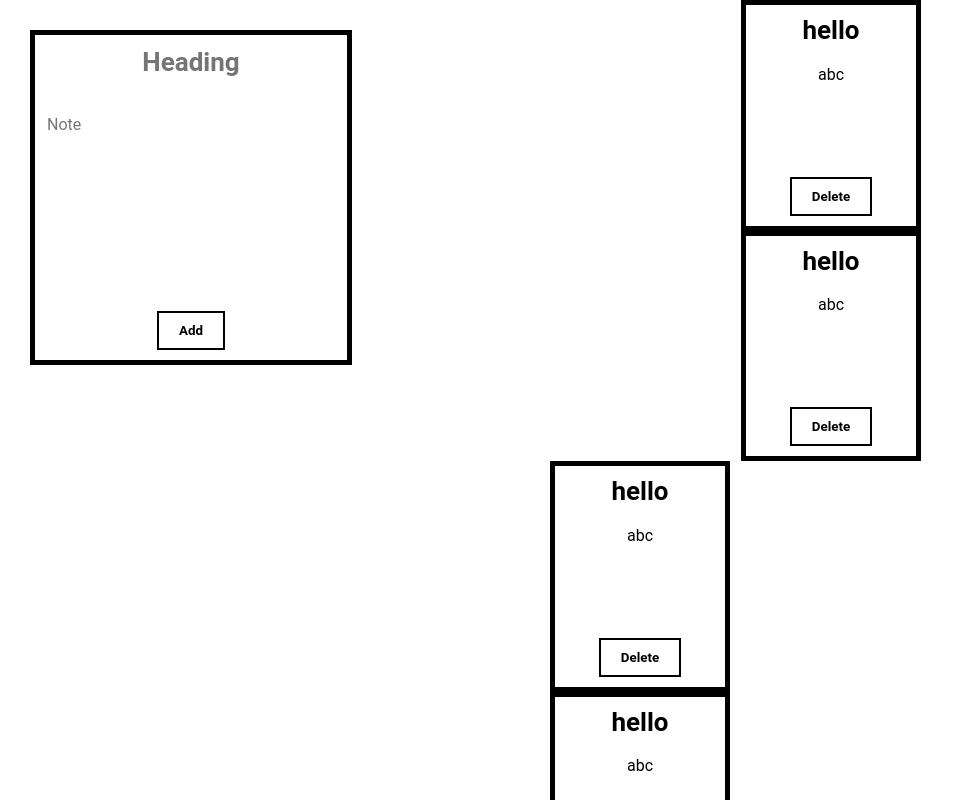
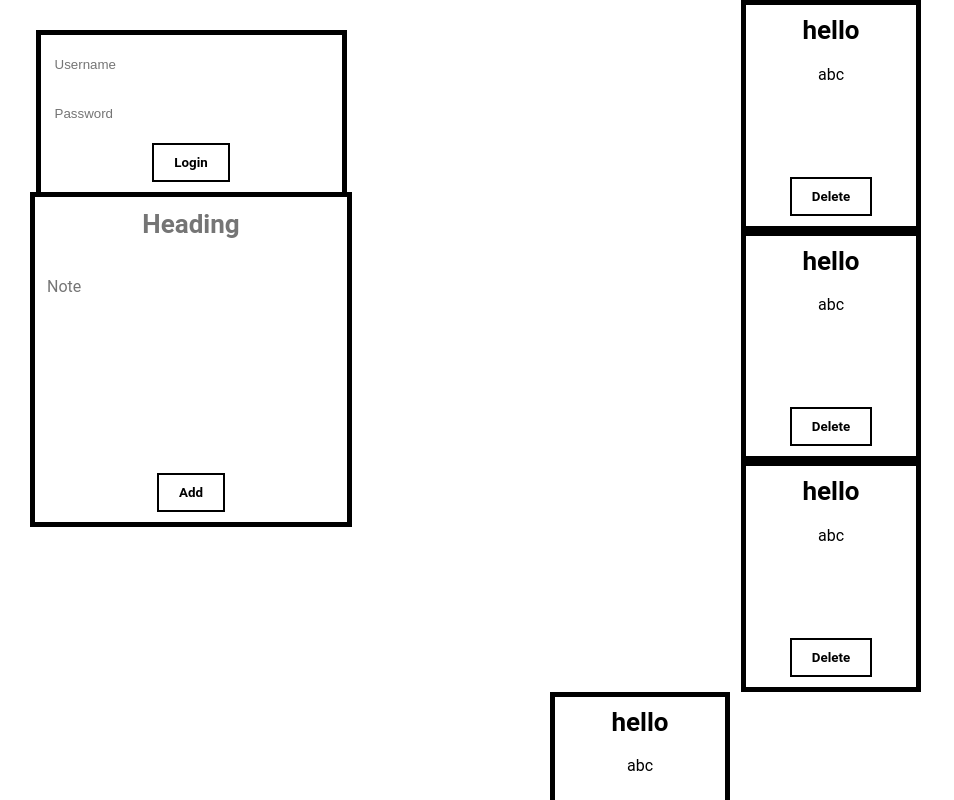
Before and after one commit to bhscomputerscienceclub/coulomb-2021-project, a React (Create React App) app in the folder frontend/: page / in a window 1280 px wide. Shown: the top 800 px of the page, without its empty margins (0-954 px from the left). Built offline with nearby package versions, Linux system fonts and the light colour scheme.

Commit message:
login
jank

```diff
--- a/frontend/src/App.js
+++ b/frontend/src/App.js
@@ -105,6 +105,13 @@ class App extends Component {
     return (
       <div>
         <div className="container1">
+          <div className="login">
+            <input class = "logininput" type='text' size = "32" placeholder='Username' />
+            <br></br>
+            <input class = "logininput" type='password' size = "32" placeholder='Password' />
+            <br></br>
+            <button className="button1">Login</button>
+          </div>
           <div className="note">
             <textarea
               cols="16"
--- a/frontend/src/index.css
+++ b/frontend/src/index.css
@@ -5,6 +5,7 @@ body {
     sans-serif;
   -webkit-font-smoothing: antialiased;
   -moz-osx-font-smoothing: grayscale;
+  background-color: #fff;
 }
 
 code {
@@ -48,11 +49,19 @@ textarea.cont{
   font-family: "Roboto", sans-serif;
   font-size: 16px;
 }
+
+input.logininput{
+  margin-bottom: 10px;
+  padding-top: 10px;
+  padding-bottom: 10px;
+  border-color: transparent;
+}
 .container {
   display: flex;
   flex-direction: column;
   width:fit-content;
   margin: auto;
+  background-color: #fff;
 }
 
 .container1 {
@@ -61,7 +70,6 @@ textarea.cont{
   flex-direction: column;
   width:fit-content;
   margin: auto;
-
   padding: 30px;
 }
 
@@ -69,6 +77,15 @@ textarea.cont{
   justify-self: center;
   padding: 10px;
   border: solid 5px;
+  align-self: center;
+  text-align: center;
+}
+
+.login {
+  justify-self: center;
+  padding: 10px;
+  border: solid 5px;
+  border-bottom: 0px;
   align-self: center;
   text-align: center;
 }
```
